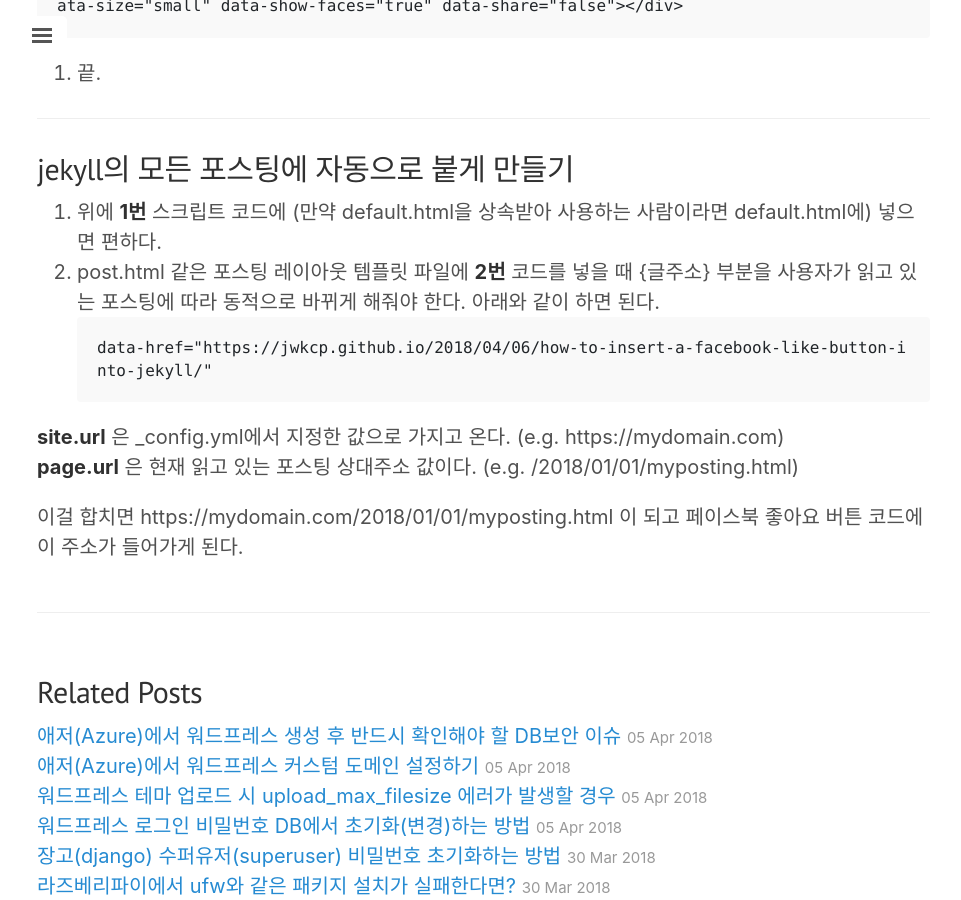
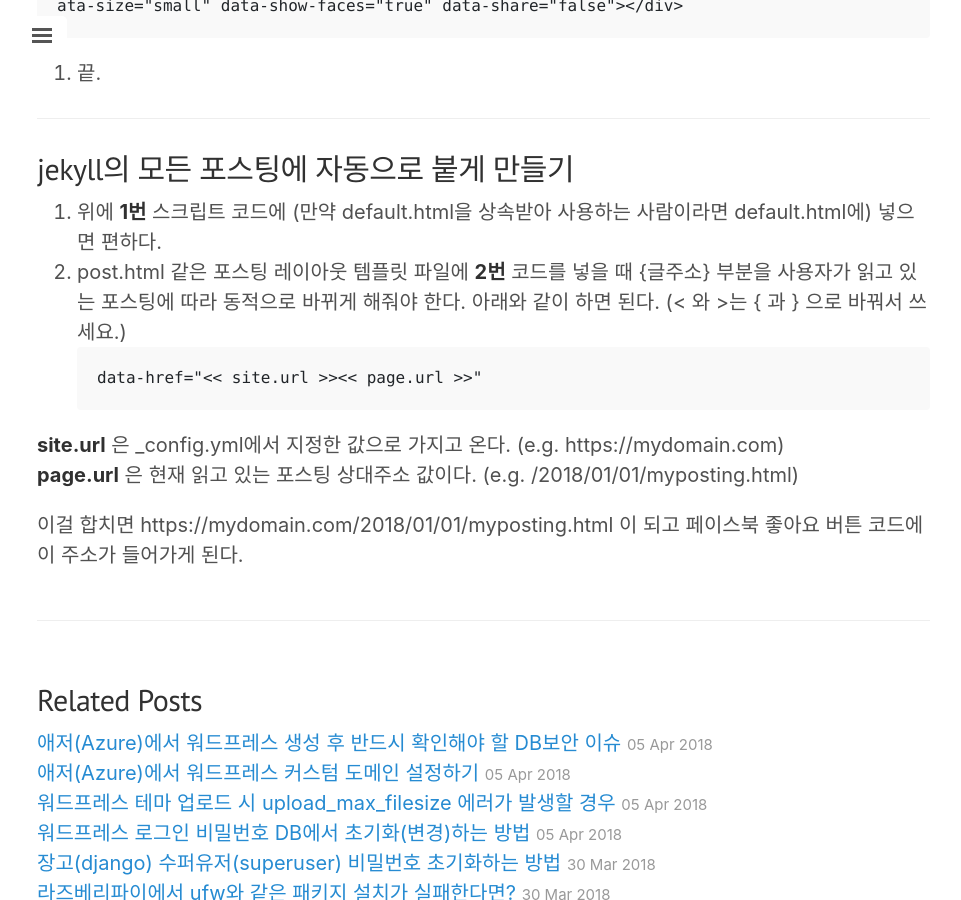
Before and after one commit to jwkcp/jwkcp.github.com, a Jekyll site: the page built from _posts/2018-04-06-how-to-insert-a-facebook-like-button-into-jekyll.md, in a window 1280 px wide and 900 px high, scrolled down 885 px. Shown: the whole window, without its empty margins (3-964 px from the left). Built offline with Jekyll 4.4.1, drawn with Linux system fonts in a browser that asks for light colours; nearby versions of some CDN libraries; comment, search, counter and statistics services are not loaded.

Commit message:
소스 코드에서 {{ 를 << 으로 변경함

```diff
--- a/_posts/2018-04-06-how-to-insert-a-facebook-like-button-into-jekyll.md
+++ b/_posts/2018-04-06-how-to-insert-a-facebook-like-button-into-jekyll.md
@@ -37,8 +37,9 @@ comments: true
 ## jekyll의 모든 포스팅에 자동으로 붙게 만들기
 1. 위에 **1번** 스크립트 코드에 (만약 default.html을 상속받아 사용하는 사람이라면 default.html에) 넣으면 편하다.
 2. post.html 같은 포스팅 레이아웃 템플릿 파일에 **2번** 코드를 넣을 때 {글주소} 부분을 사용자가 읽고 있는 포스팅에 따라 동적으로 바뀌게 해줘야 한다. 아래와 같이 하면 된다.
+(< 와 >는 { 과 } 으로 바꿔서 쓰세요.)
 ~~~
-data-href="{{ site.url}}{{ page.url }}"
+data-href="<< site.url >><< page.url >>"
 ~~~
 
 **site.url** 은 _config.yml에서 지정한 값으로 가지고 온다. (e.g. https://mydomain.com)
```
